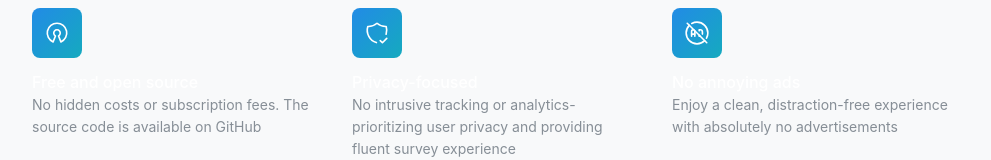
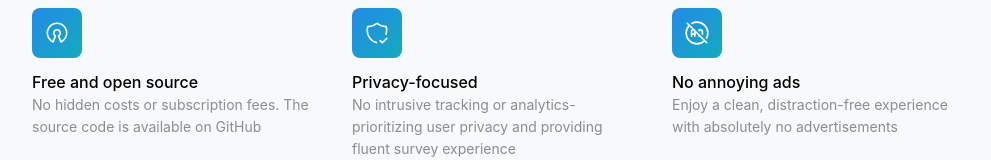
Before and after one commit to konrad-skowron/engineering-thesis, a Next.js app: page / in a window 1280 px wide. Shown: the part 523-683 px from the top of the page, without its empty margins (144-1135 px from the left). Built offline with nearby package versions, Linux system fonts and the light colour scheme; no server answers.

Commit message:
style fix

```diff
--- a/src/components/pages/LandingPage.module.css
+++ b/src/components/pages/LandingPage.module.css
@@ -32,6 +32,10 @@
     font-size: rem(31px);
     line-height: 1.2;
   }
+}
+
+.smallTitle {
+  color: light-dark(var(--mantine-color-black), var(--mantine-color-white));
 }
 
 .description {
--- a/src/components/pages/LandingPage.tsx
+++ b/src/components/pages/LandingPage.tsx
@@ -37,7 +37,7 @@ export function LandingPage() {
         <feature.icon style={{ width: rem(26), height: rem(26) }} stroke={1.5} />
       </ThemeIcon>
       <div>
-        <Text fz="md" fw={500} c='white'>
+        <Text fz="md" fw={500} className={classes.smallTitle}>
           {feature.title}
         </Text>
         <Text c="dimmed" fz="sm">
```
